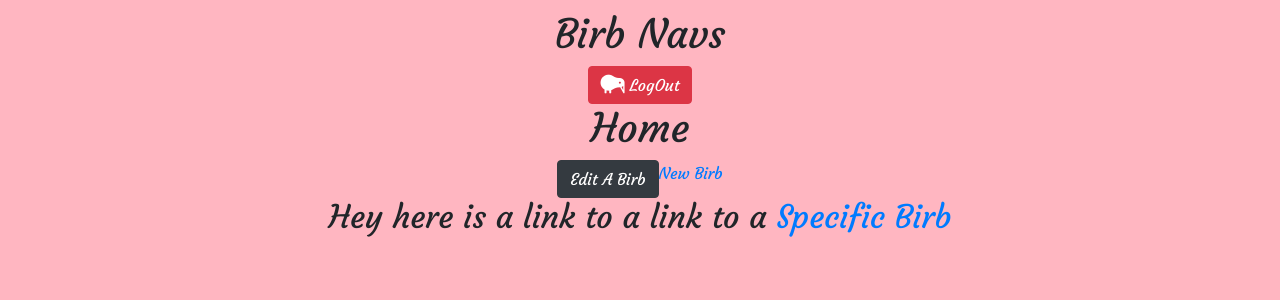
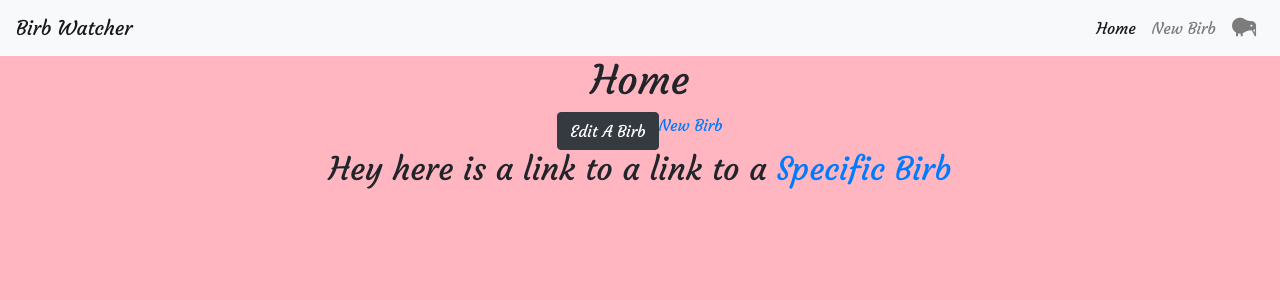
Before and after one commit to gwynnemeeks/birb-watcher, a React (Create React App) app: page /home in a window 1280 px wide. Shown: the top 300 px of the page. Built offline with nearby package versions, Linux system fonts and the light colour scheme; no server answers; sample sign-in values are in the browser's storage.

Commit message:
look at that nav bar

```diff
--- a/package.json
+++ b/package.json
@@ -14,7 +14,8 @@
     "react": "^16.13.1",
     "react-dom": "^16.13.1",
     "react-router-dom": "5.2.0",
-    "react-scripts": "^3.4.3"
+    "react-scripts": "^3.4.3",
+    "reactstrap": "^8.5.1"
   },
   "scripts": {
     "start": "react-scripts start",
--- a/src/App/App.js
+++ b/src/App/App.js
@@ -60,7 +60,7 @@ class App extends React.Component {
       <div className="App">
         <BrowserRouter>
           <React.Fragment>
-            <MyNavBar />
+            <MyNavBar authed={authed} />
             <div className="container">
               <Switch>
                 <PrivateRoute path="/home" component={Home} authed={authed} />
--- a/src/App/App.scss
+++ b/src/App/App.scss
@@ -1,4 +1,3 @@
 .App {
   text-align: center;
-  margin: 10px;
 }
--- a/src/components/pages/MyNavBar/MyNavBar.js
+++ b/src/components/pages/MyNavBar/MyNavBar.js
@@ -1,19 +1,72 @@
 import React from 'react';
+import PropTypes from 'prop-types';
+import { NavLink as RRNavLink } from 'react-router-dom';
+import {
+  Collapse,
+  Navbar,
+  NavbarToggler,
+  NavbarBrand,
+  Nav,
+  NavItem,
+  NavLink,
+} from 'reactstrap';
 import firebase from 'firebase/app';
 import 'firebase/auth';
 
 class MyNavBar extends React.Component {
+  static propTypes = {
+    authed: PropTypes.bool.isRequired,
+  }
+
+  state = {
+    isOpen: false,
+  }
+
     logMeOut = (e) => {
       e.preventDefault();
       firebase.auth().signOut();
     }
 
+    toggle = () => {
+      const { isOpen } = this.state;
+      this.setState({ isOpen: !isOpen });
+    }
+
     render() {
+      const { isOpen } = this.state;
+
+      const buildNavbar = () => {
+        const { authed } = this.props;
+
+        if (authed) {
+          return (
+              <Nav className="ml-auto" navbar>
+                <NavItem>
+                  <NavLink tag={RRNavLink} to="/home">Home</NavLink>
+                </NavItem>
+                <NavItem>
+                  <NavLink tag={RRNavLink} to="/new">New Birb</NavLink>
+                </NavItem>
+                <NavItem>
+                  <NavLink onClick={this.logMeOut}><i className="fas fa-kiwi-bird fa-lg"></i></NavLink>
+                </NavItem>
+              </Nav>
+          );
+        }
+
+        return <Nav className="ml-auto" navbar></Nav>;
+      };
+
       return (
-        <div className="MyNaveBar">
-            <h1>Birb Navs</h1>
-            <button className="btn btn-danger" onClick={this.logMeOut}><i className="fas fa-kiwi-bird fa-lg"></i>  LogOut</button>
-        </div>
+        <div>
+        <Navbar color="light" light expand="md">
+          <NavbarBrand href="/">Birb Watcher</NavbarBrand>
+          <NavbarToggler onClick={this.toggle} />
+          <Collapse isOpen={isOpen} navbar>
+            {buildNavbar()}
+          </Collapse>
+        </Navbar>
+      </div>
       );
     }
 }
```
Also changed, not shown: 1 other file (tests, documents, lock files or other folders).
